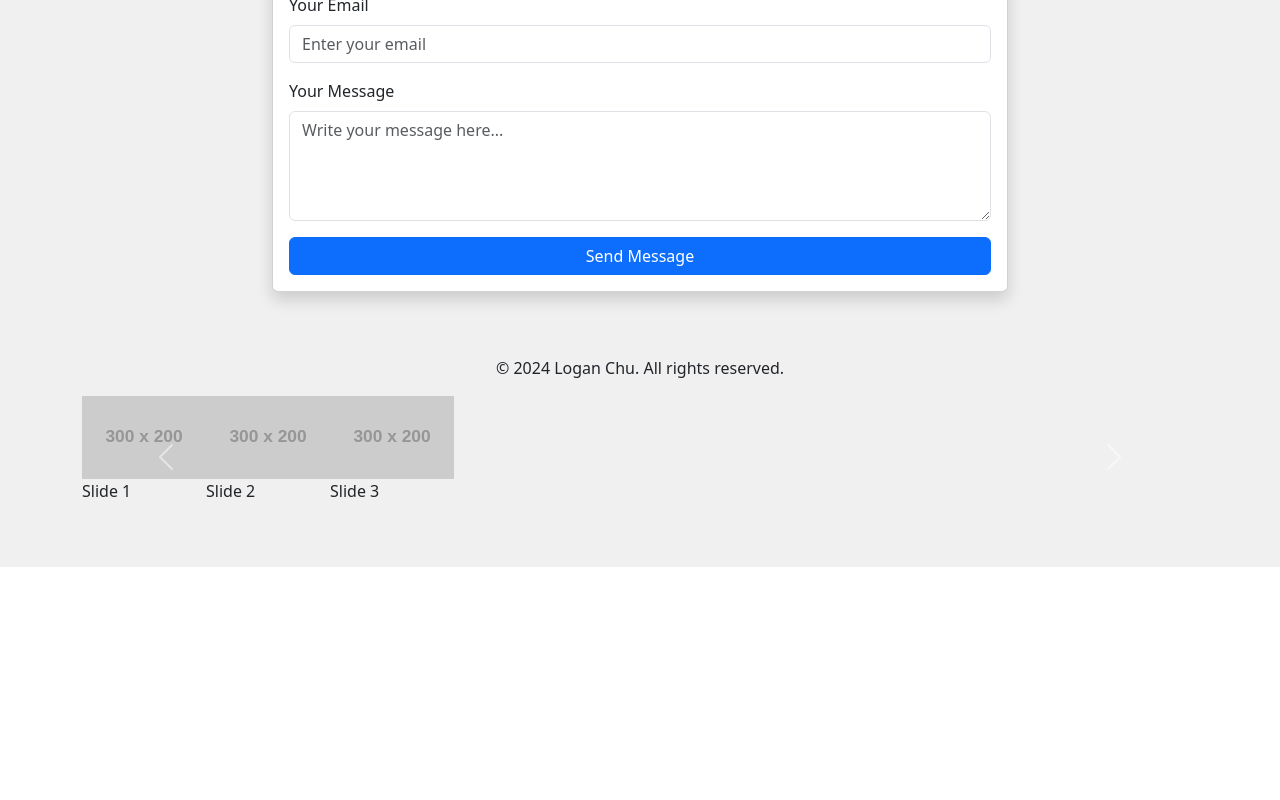
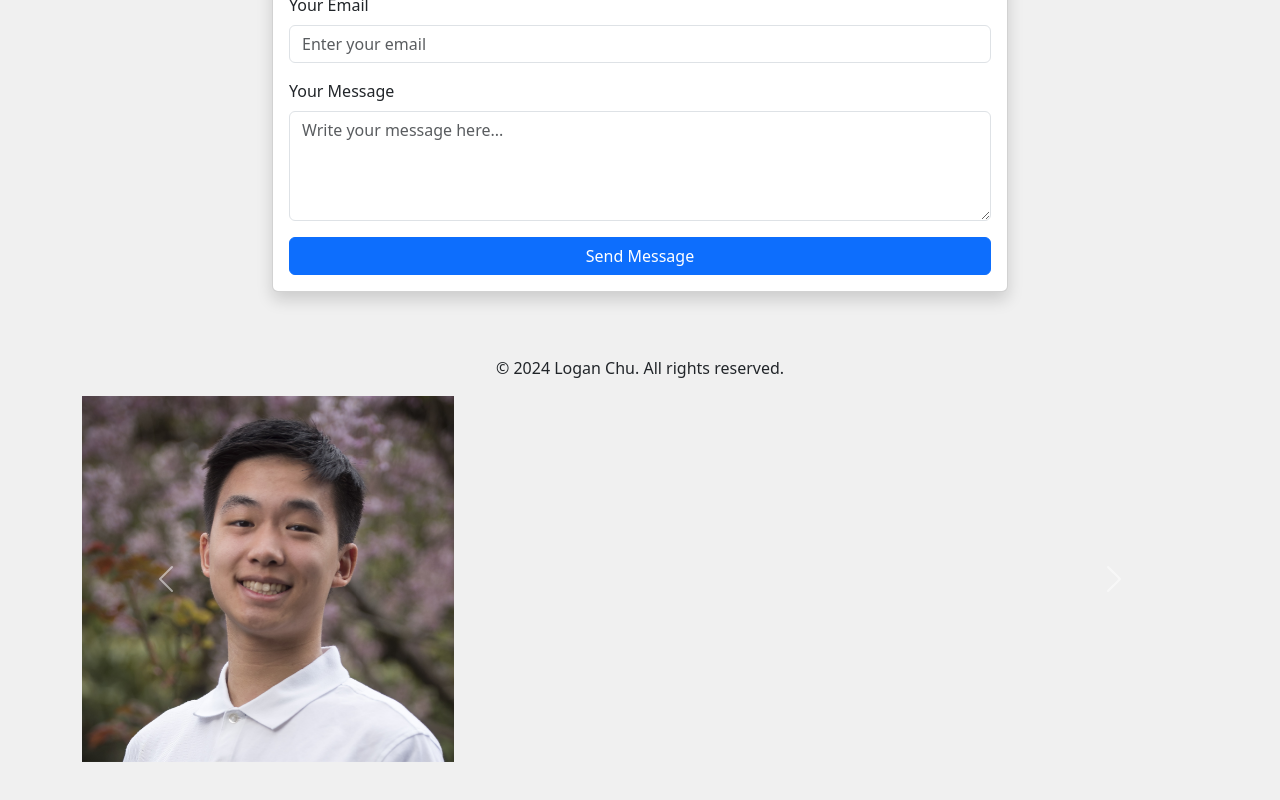
Before and after one commit to LoganChu/E-Portfolio, a React (Create React App) app: page /contact in a window 1280 px wide. Shown: the part 388-1188 px from the top of the page. Before the commit the page ends 955 px from the top, so only its background shows below. Built offline with nearby package versions, Linux system fonts and the light colour scheme.

Commit message:
little updates to website

```diff
--- a/src/components/About.js
+++ b/src/components/About.js
@@ -3,6 +3,7 @@ import { FontAwesomeIcon } from "@fortawesome/react-fontawesome";
 import { faGithub, faLinkedin } from "@fortawesome/free-brands-svg-icons";
 import "./styles.css";
 import Footer from "./Footer";
+import Skills from "./Skills";
 
 const Home = () => {
   return (
@@ -73,9 +74,7 @@ const Home = () => {
           <h2 className="mb-3">Hi, I'm Logan!</h2>
           <p>
             I'm a passionate software and hardware engineer with a love
-            for creating intuitive and dynamic user experiences. With a strong
-            background in [Your Specializations, e.g., React and JavaScript],
-            I've been building projects that solve real-world problems and
+            for building projects that solve real-world problems and
             inspire innovation.
           </p>
           <p>
@@ -86,6 +85,7 @@ const Home = () => {
       </section>
 
       {/* Skills Section */}
+      <Skills/>
       <section className="mb-5">
         <h3 className="text-center mb-4">Skills</h3>
         <div className="row text-center">
@@ -93,7 +93,7 @@ const Home = () => {
             <div className="card shadow-sm">
               <div className="card-body">
                 <h5 className="card-title">Frontend Development</h5>
-                <p className="card-text">React, HTML, CSS, JavaScript</p>
+                <p className="card-text">React, HTML, CSS, JavaScript, Bootstrap</p>
               </div>
             </div>
           </div>
@@ -101,7 +101,7 @@ const Home = () => {
             <div className="card shadow-sm">
               <div className="card-body">
                 <h5 className="card-title">Backend Development</h5>
-                <p className="card-text">Node.js, Express, MongoDB</p>
+                <p className="card-text">Node.js, Express.js</p>
               </div>
             </div>
           </div>
@@ -109,7 +109,7 @@ const Home = () => {
             <div className="card shadow-sm">
               <div className="card-body">
                 <h5 className="card-title">Other Skills</h5>
-                <p className="card-text">Git, API Integration, Responsive Design</p>
+                <p className="card-text">Git, Jest, Strapi, AI Integration</p>
               </div>
             </div>
           </div>
--- a/src/components/Projects.js
+++ b/src/components/Projects.js
@@ -30,7 +30,7 @@ const Projects = () => {
 
   return (
     <div className = "container-fluid background-grey">
-      <nav className = "navbar navbar-collapse navbar-expand-lg navbar-grey navbar-dark text-light fixed-top" style = {{opacity: 0.9, height: "4rem"}}>
+      <nav className = "navbar navbar-collapse navbar-expand navbar-grey navbar-dark text-light fixed-top" style = {{opacity: 0.9, height: "4rem"}}>
       <div className = "navbar-brand mx-3">
             <img
             src="/images/Logo.png"
--- a/src/components/Skills.js
+++ b/src/components/Skills.js
@@ -6,36 +6,13 @@ const Skills = () => {
     <div id="carouselExample" class="carousel slide" data-bs-ride="carousel">
     <div class="carousel-inner">
       <div class="carousel-item active">
-        <div class="d-flex">
-          <div class="carousel-item-content">
-            <img src="https://via.placeholder.com/300x200" class="d-block w-100" alt="Slide 1"/>
-            <p>Slide 1</p>
-          </div>
-          <div class="carousel-item-content">
-            <img src="https://via.placeholder.com/300x200" class="d-block w-100" alt="Slide 2"/>
-            <p>Slide 2</p>
-          </div>
-          <div class="carousel-item-content">
-            <img src="https://via.placeholder.com/300x200" class="d-block w-100" alt="Slide 3"/>
-            <p>Slide 3</p>
-          </div>
-        </div>
+        <img src="/images/Profile.jpg" class="d-block w-100" alt="..."/>
       </div>
       <div class="carousel-item">
-        <div class="d-flex">
-          <div class="carousel-item-content">
-            <img src="https://via.placeholder.com/300x200" class="d-block w-100" alt="Slide 4"/>
-            <p>Slide 4</p>
-          </div>
-          <div class="carousel-item-content">
-            <img src="https://via.placeholder.com/300x200" class="d-block w-100" alt="Slide 5"/>
-            <p>Slide 5</p>
-          </div>
-          <div class="carousel-item-content">
-            <img src="https://via.placeholder.com/300x200" class="d-block w-100" alt="Slide 6"/>
-            <p>Slide 6</p>
-          </div>
-        </div>
+        <img src="/images/Logo.png" class="d-block w-100" alt="..."/>
+      </div>
+      <div class="carousel-item">
+        <img src="/images/Profile.jpg" class="d-block w-100" alt="..."/>
       </div>
     </div>
     <button class="carousel-control-prev" type="button" data-bs-target="#carouselExample" data-bs-slide="prev">
```
